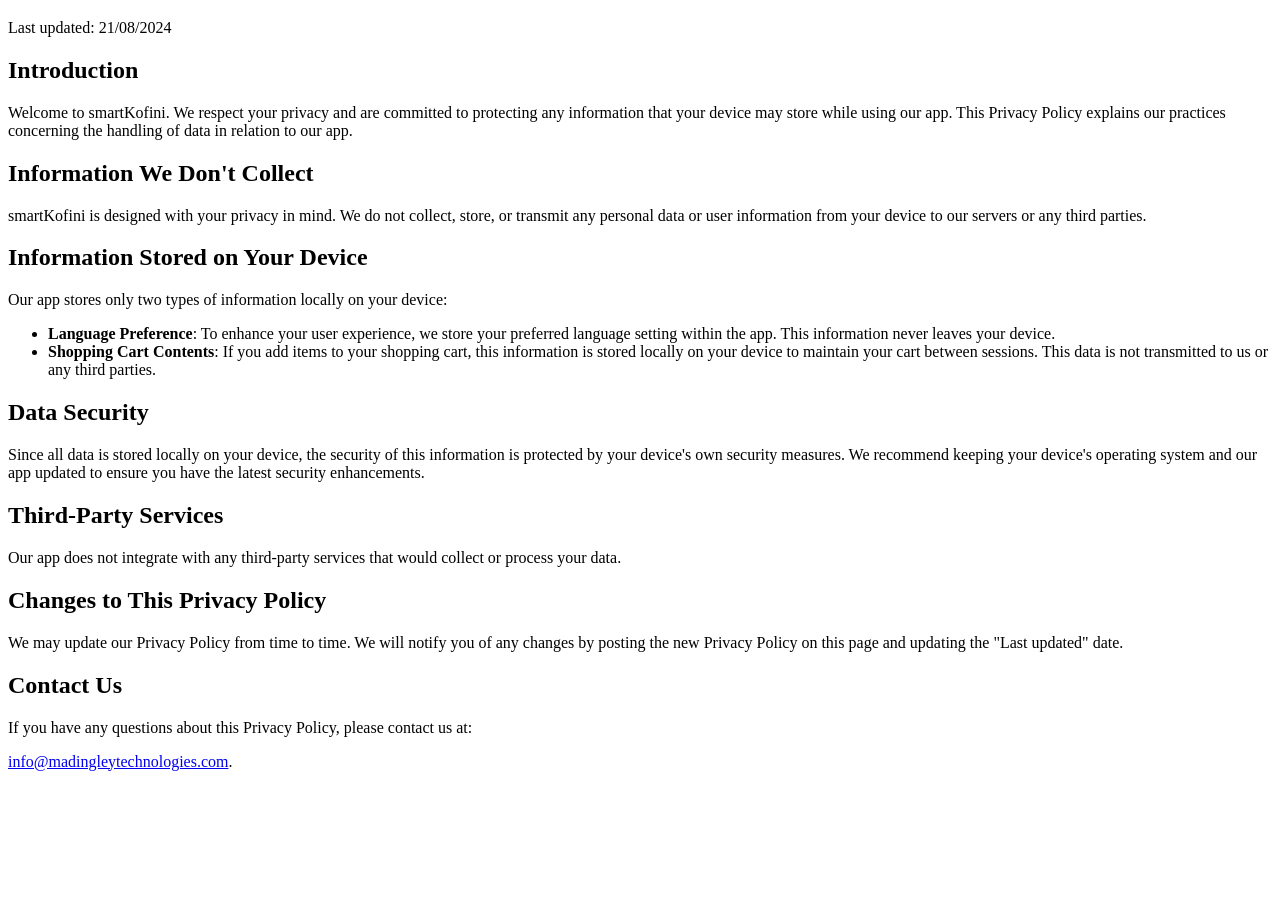
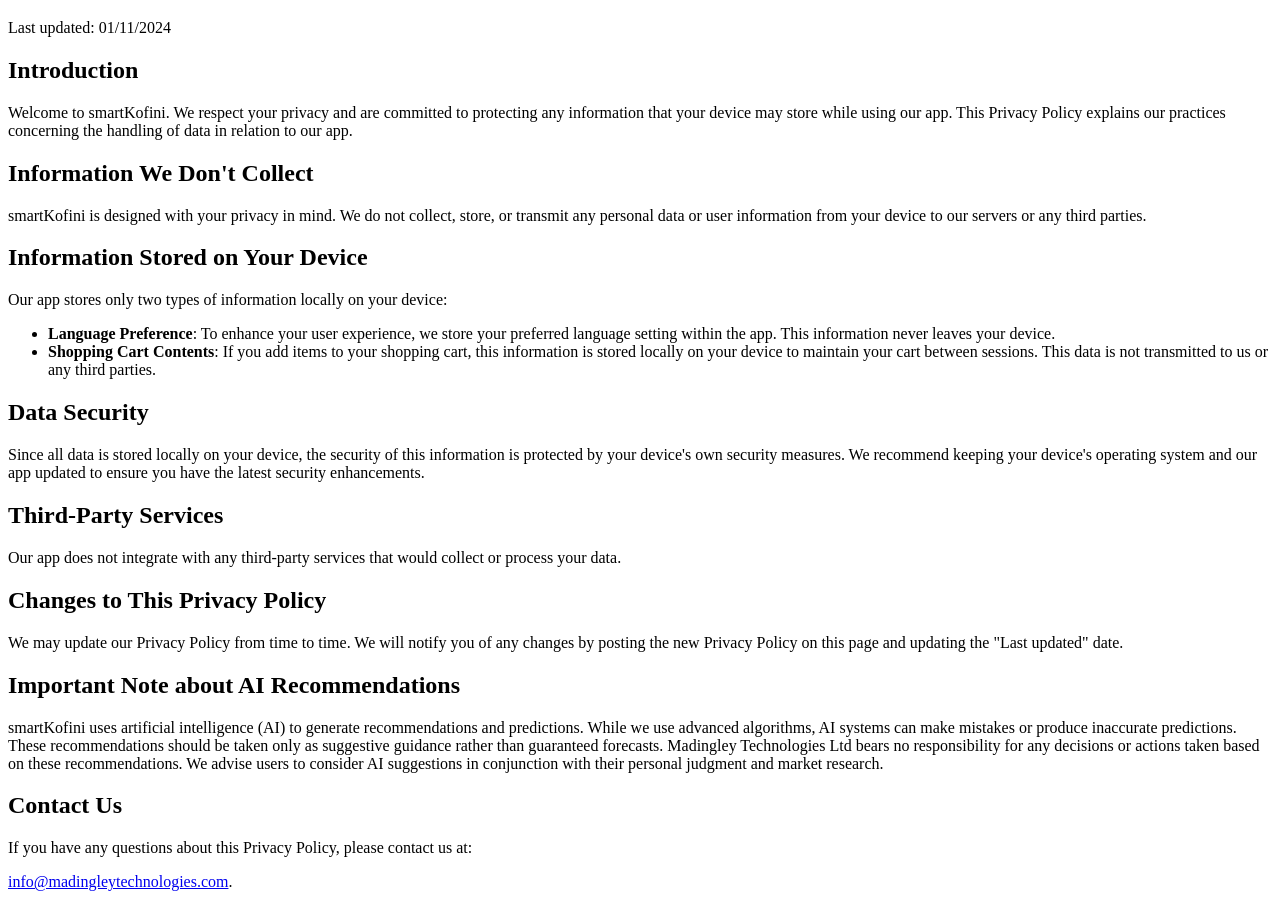
Before and after one commit to elioannou/smartKofini-website, a plain HTML site: page privacy-policy.html in a window 1280 px wide. Shown: the part 61-968 px from the top of the page. Before the commit the page ends 848 px from the top, so only its background shows below. Drawn offline with nearby package versions, Linux system fonts and the light colour scheme.

```diff
--- a/privacy-policy.html
+++ b/privacy-policy.html
@@ -8,7 +8,7 @@
 <body>
 
     <h1>Privacy Policy for smartKofini</h1>
-    <p>Last updated: 21/08/2024</p>
+    <p>Last updated: 01/11/2024</p>
 
     <h2>Introduction</h2>
     <p>Welcome to smartKofini. We respect your privacy and are committed to protecting any information that your device may store while using our app. This Privacy Policy explains our practices concerning the handling of data in relation to our app.</p>
@@ -32,6 +32,9 @@
     <h2>Changes to This Privacy Policy</h2>
     <p>We may update our Privacy Policy from time to time. We will notify you of any changes by posting the new Privacy Policy on this page and updating the "Last updated" date.</p>
 
+    <h2>Important Note about AI Recommendations</h2>
+    <p>smartKofini uses artificial intelligence (AI) to generate recommendations and predictions. While we use advanced algorithms, AI systems can make mistakes or produce inaccurate predictions. These recommendations should be taken only as suggestive guidance rather than guaranteed forecasts. Madingley Technologies Ltd bears no responsibility for any decisions or actions taken based on these recommendations. We advise users to consider AI suggestions in conjunction with their personal judgment and market research.</p>
+
     <h2>Contact Us</h2>
     <p>If you have any questions about this Privacy Policy, please contact us at:</p>
     <p><span id="email"></span></p>
```
Also changed, not shown: index.html (+3 -3 lines).
